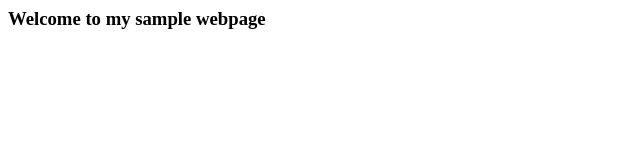
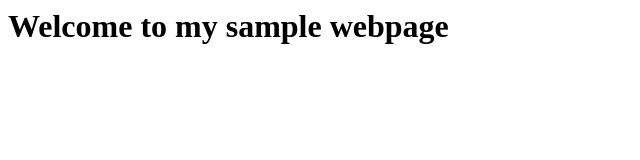
Before and after one commit to jittopv/testcicd, a plain HTML site: page index.html in a window 1280 px wide. Shown: the whole page, without its empty margins (0-640 px from the left). Drawn offline with Linux system fonts and the light colour scheme.

Commit message:
Update index.html

```diff
--- a/index.html
+++ b/index.html
@@ -1 +1 @@
-<html><h3>Welcome to my sample webpage </h3></html>
+<html><h1>Welcome to my sample webpage </h1></html>
```
